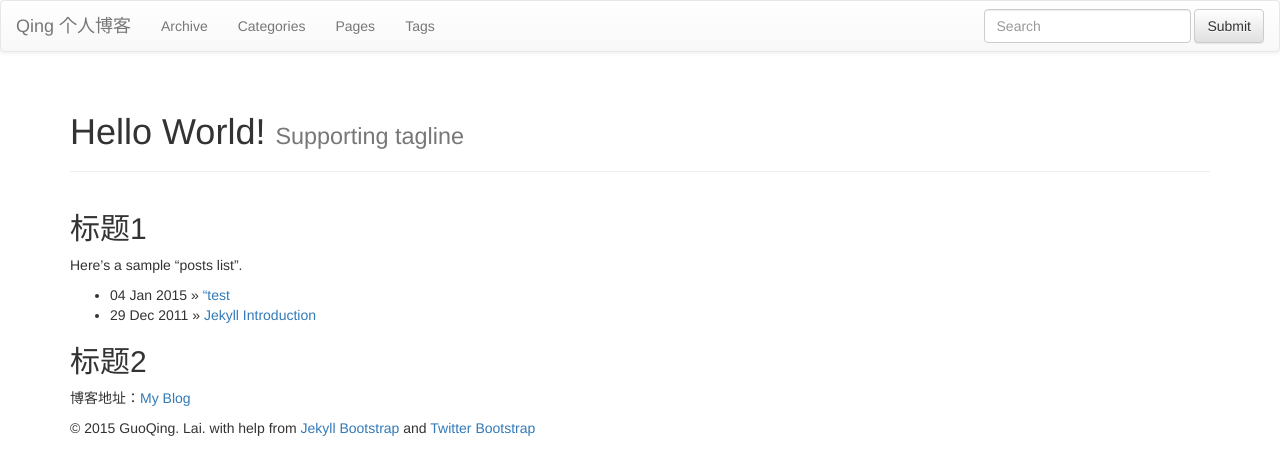
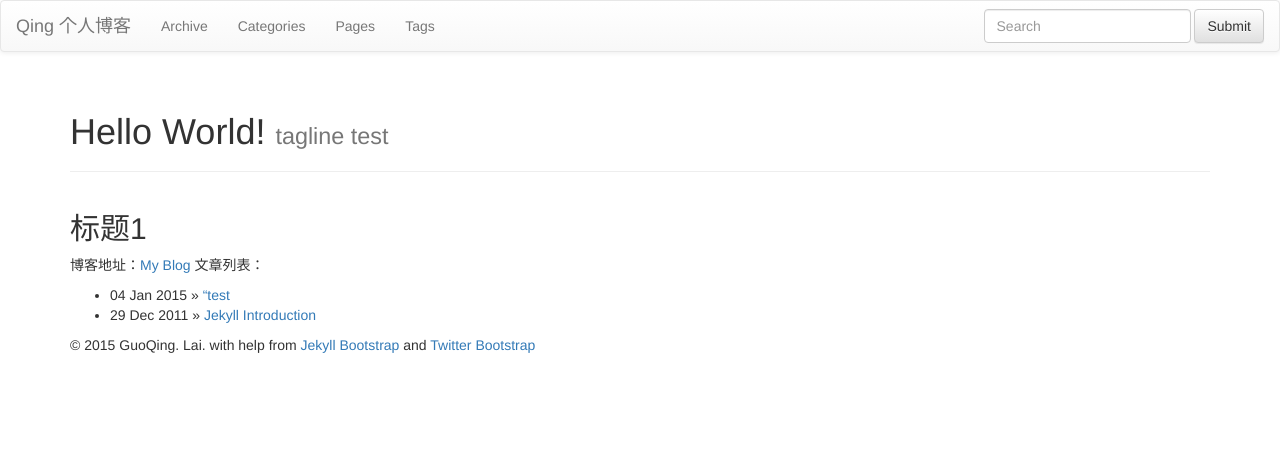
Before and after one commit to qinly/qinly.github.io, a Jekyll site: the page built from index.md, in a window 1280 px wide. Shown: the top 475 px of the page. Built offline with Jekyll 4.4.1, drawn with Linux system fonts in a browser that asks for light colours; nearby versions of some CDN libraries; library files that are not in the unit come from our copies.

Commit message:
啦啦
update index

```diff
--- a/index.md
+++ b/index.md
@@ -1,20 +1,17 @@
 ---
 layout: page
 title: Hello World!
-tagline: Supporting tagline
+tagline: tagline test
 ---
 {% include JB/setup %}
 
 ## 标题1
 
-Here's a sample "posts list".
+博客地址：[My Blog](http://qinly.guthub.io)
+文章列表：
 
 <ul class="posts">
 {% for post in site.posts %}
 <li><span>{{ post.date | date_to_string }}</span> &raquo; <a href="{{ BASE_PATH }}{{ post.url }}">{{ post.title }}</a></li>
 {% endfor %}
 </ul>
-
-## 标题2
-
-博客地址：[My Blog](http://qinly.guthub.io)
```
